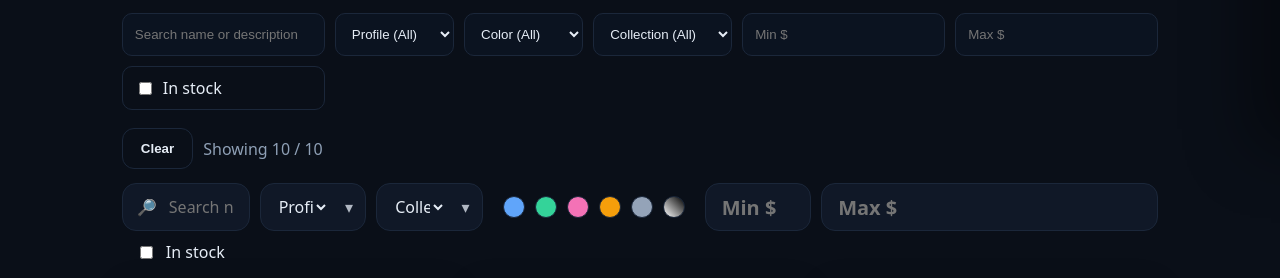
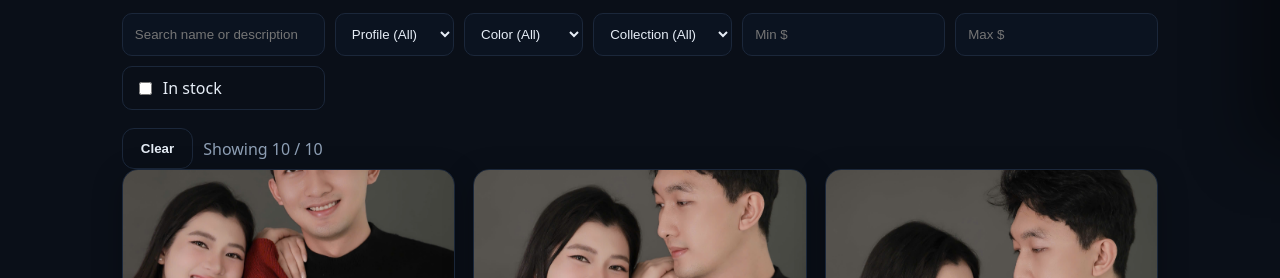
Before and after one commit to REBECCA-1007/resin_keycap, a plain HTML site: page index.html in a window 1280 px wide. Shown: the part 650-928 px from the top of the page. Drawn offline with Linux system fonts and the light colour scheme.

Commit message:
Update index.html

```diff
--- a/index.html
+++ b/index.html
@@ -308,52 +308,6 @@
       <button id="f_clear" class="btn btn--ghost">Clear</button>
       <span id="f_count" class="muted">Showing all</span>
     </div>
-<!-- Filter bar -->
-<div class="filters" id="filters">
-  <!-- Search -->
-  <label class="input" title="Search">
-    🔎 <input id="fSearch" placeholder="Search name or description">
-  </label>
-
-  <!-- Profile -->
-  <label class="select" title="Profile">
-    <select id="fProfile">
-      <option value="">Profile (All)</option>
-      <option>Cherry</option><option>OEM</option>
-      <option>SA</option><option>DSA</option>
-    </select>
-  </label>
-
-  <!-- Collection -->
-  <label class="select" title="Collection">
-    <select id="fCollection">
-      <option value="">Collection (All)</option>
-      <option>Galaxy</option><option>Nature</option>
-      <option>Monochrome</option><option>Ocean</option>
-      <option>Retro</option>
-    </select>
-  </label>
-
-  <!-- Colors (swatches) -->
-  <div class="swatches" id="fColors" title="Color tone">
-    <div class="swatch" data-color="blue"   style="background:#60a5fa"></div>
-    <div class="swatch" data-color="green"  style="background:#34d399"></div>
-    <div class="swatch" data-color="pink"   style="background:#f472b6"></div>
-    <div class="swatch" data-color="amber"  style="background:#f59e0b"></div>
-    <div class="swatch" data-color="gray"   style="background:#94a3b8"></div>
-    <div class="swatch" data-color="mono"   style="background:linear-gradient(45deg,#fff,#000)"></div>
-  </div>
-
-  <!-- Price range (min / max) -->
-  <label class="input price"><input id="fMin" type="number" inputmode="numeric" placeholder="Min $" min="0"></label>
-  <label class="input price"><input id="fMax" type="number" inputmode="numeric" placeholder="Max $" min="0"></label>
-
-  <!-- Stock toggle -->
-  <label class="toggle">
-    <input id="fStock" type="checkbox"> In stock
-  </label>
-</div>
-
     <!-- GRID -->
     <div class="grid products" id="productGrid"></div>
   </div>
```
